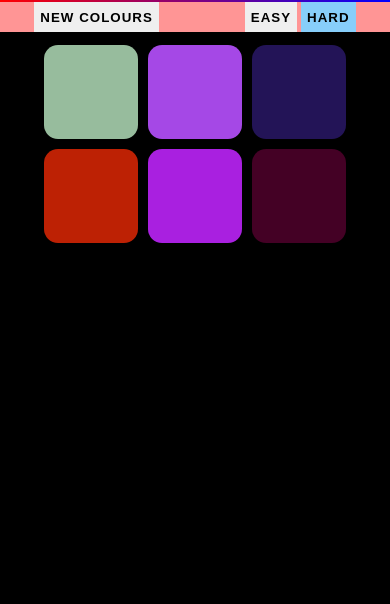
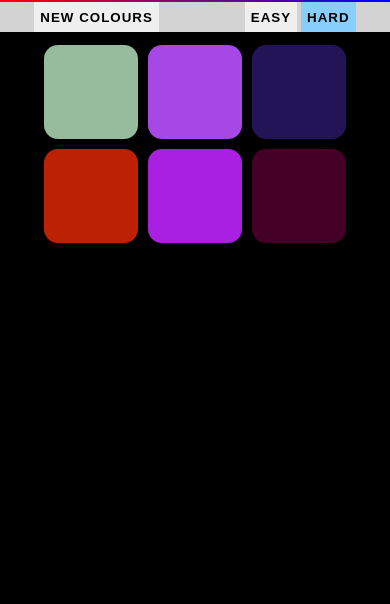
Before and after one commit to Alien0525/RGB-Color-Game, a plain HTML site: page index.html in a window 390 px wide. Shown: the part 240-844 px from the top of the page. Drawn offline with Linux system fonts and the light colour scheme.

Commit message:
Responsive

```diff
--- a/style.css
+++ b/style.css
@@ -47,7 +47,7 @@ h2{
     width: 20%;
 }
 #stripe{
-    background-color: rgb(255, 149, 149);
+    background-color: lightgray;
     height: 30px;
     text-align: center;
 }
```
